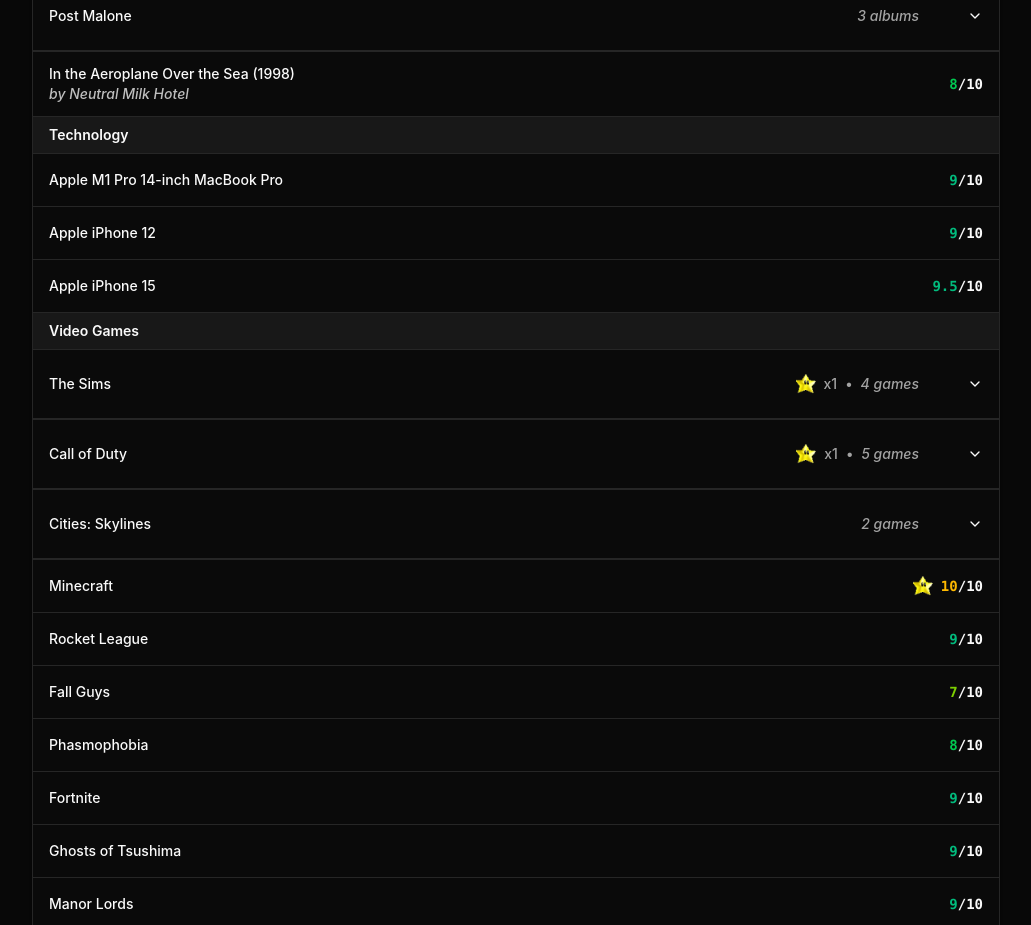
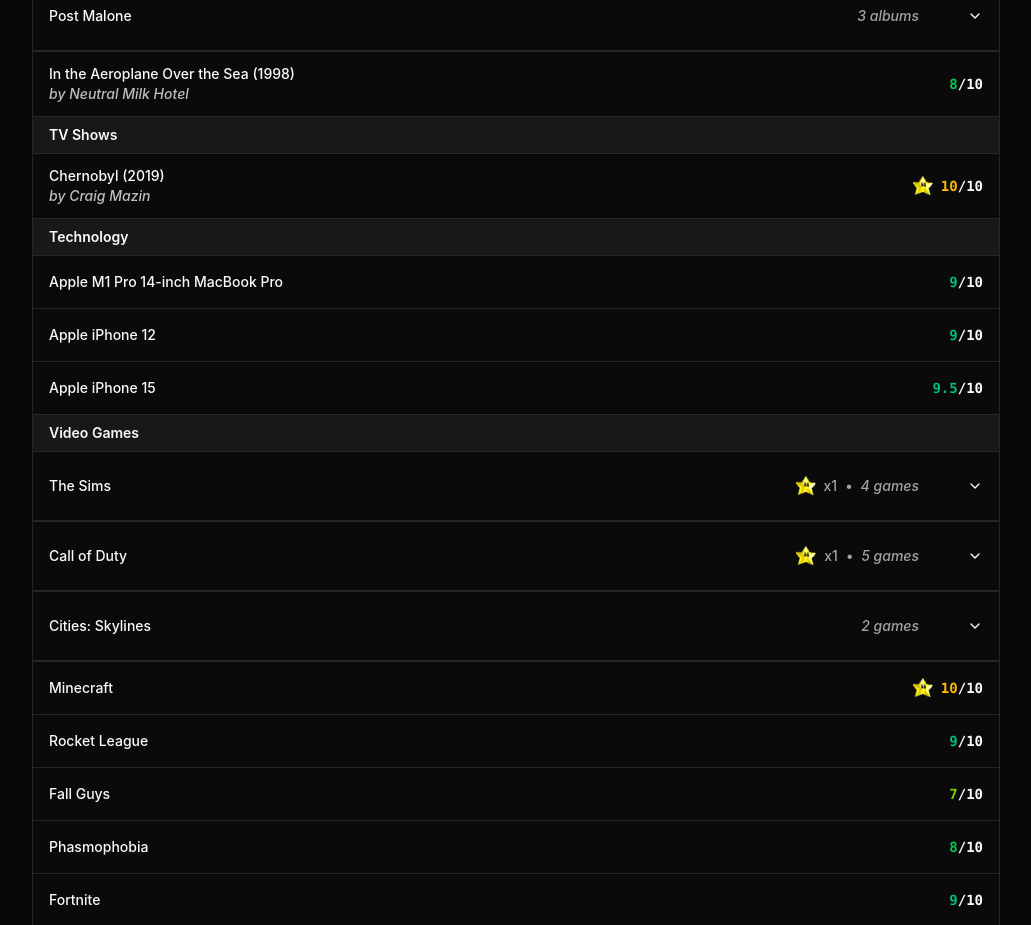
Before and after one commit to bick/website, a Next.js app: page /reviews in a window 1280 px wide. Shown: the part 1720-2645 px from the top of the page, without its empty margins (124-1155 px from the left). Built offline with nearby package versions, Linux system fonts and the light colour scheme; a web font is replaced by a local one.

Commit message:
Add Chernobyl

```diff
--- a/src/app/reviews/ReviewsTable.tsx
+++ b/src/app/reviews/ReviewsTable.tsx
@@ -34,6 +34,7 @@ const TAG_LABELS = {
   Wrestling: "Wrestling",
   Music: "Music",
   Tech: "Technology",
+  TV: "TV Shows",
 }
 
 export default function ReviewsTable() {
@@ -167,7 +168,9 @@ export default function ReviewsTable() {
                         ? "albums"
                         : tag === "Video Game"
                           ? "games"
-                          : tag.toLowerCase()}
+                          : tag === "TV"
+                            ? "shows"
+                            : tag.toLowerCase()}
                   </span>
                 </span>
               </div>
--- a/src/data/reviews.json
+++ b/src/data/reviews.json
@@ -797,5 +797,11 @@
     "rating": "7",
     "tags": "Video Game",
     "credit": "Cities: Skylines"
+  },
+  {
+    "name": "Chernobyl (2019)",
+    "rating": 10,
+    "tags": "TV",
+    "credit": "Craig Mazin"
   }
 ]
```
